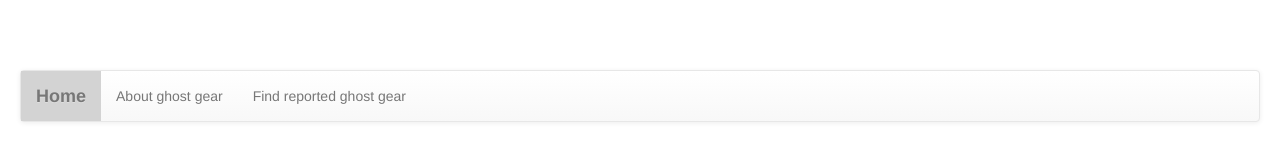
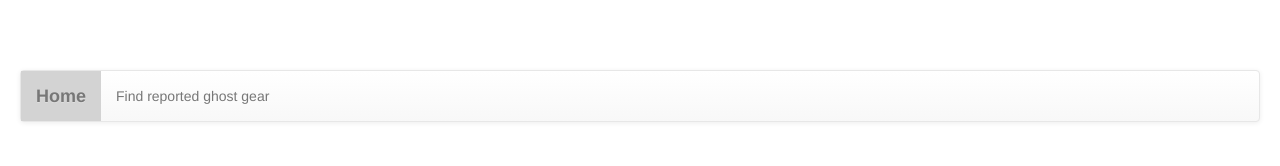
Before and after one commit to linruth/FishHackathon, a plain HTML site: page templates/index2.html in a window 1280 px wide. Shown: the top 166 px of the page. Drawn offline with nearby package versions, Linux system fonts and the light colour scheme; files that its build step writes are made by us from their sources; files whose address does not match are found by name.

Commit message:
Removed about ghost gear in headers

```diff
--- a/templates/index2.html
+++ b/templates/index2.html
@@ -209,7 +209,6 @@ quiz.init();
     <!-- Collect the nav links, forms, and other content for toggling -->
     <div class="collapse navbar-collapse" id="bs-example-navbar-collapse-1">
       <ul class="nav navbar-nav">
-        <li><a href="/about">About ghost gear<span class="sr-only">(current)</span></a></li>
         <li><a href="/find">Find reported ghost gear <span class="sr-only">(current)</span></a></li>
 
       </ul>
```
Also changed, not shown: templates/display_entries.html (+0 -1 lines), templates/findindex.html (+0 -1 lines).
